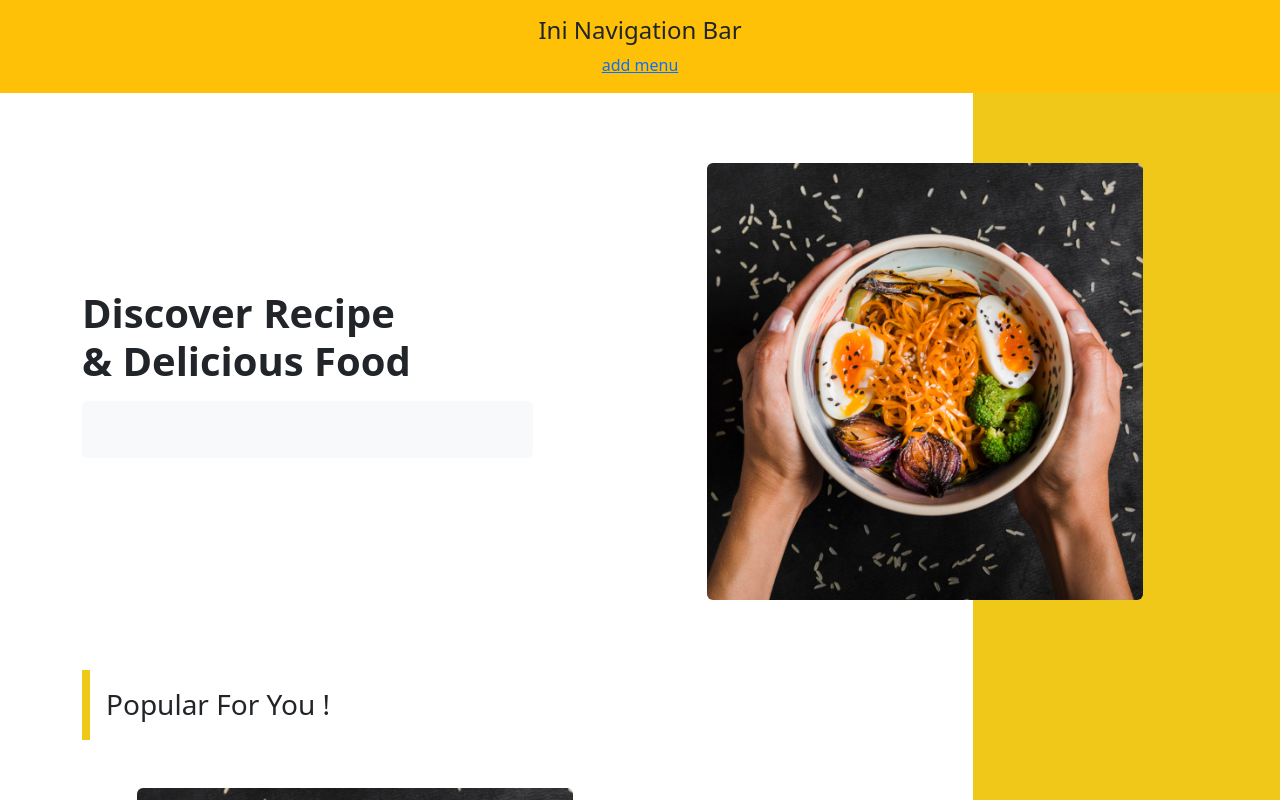
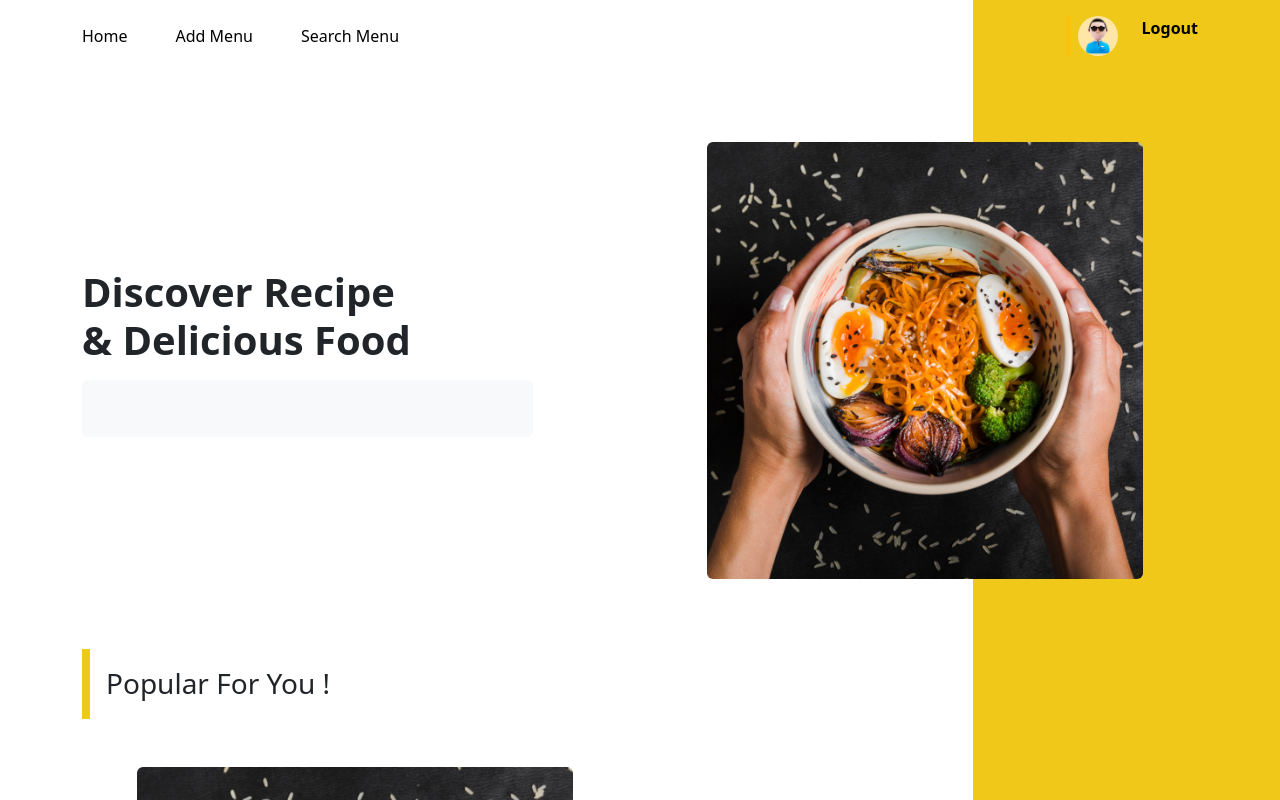
Before and after one commit to matfaisall/recipe-frontend-redux, a React (Vite) app: page / in a window 1280 px wide. Shown: the top 800 px of the page. Built offline with nearby package versions, Linux system fonts and the light colour scheme; no server answers; sample sign-in values are in the browser's storage; some icons are missing.

Commit message:
fix dinamis navbar

```diff
--- a/package.json
+++ b/package.json
@@ -13,6 +13,7 @@
     "axios": "^1.4.0",
     "bootstrap": "^5.3.1",
     "boxicons": "^2.1.4",
+    "jwt-decode": "^3.1.2",
     "react": "^18.2.0",
     "react-bootstrap": "^2.8.0",
     "react-dom": "^18.2.0",
--- a/src/components/Navbar.jsx
+++ /dev/null
@@ -1,14 +0,0 @@
-import React from "react";
-import { Link } from "react-router-dom";
-Link;
-
-const Navbar = () => {
-  return (
-    <div className="text-center py-3 bg-warning">
-      <h4>Ini Navigation Bar</h4>
-      <Link to="/add-recipe">add menu</Link>
-    </div>
-  );
-};
-
-export default Navbar;
--- /dev/null
+++ b/src/components/NavbarGuest.jsx
@@ -0,0 +1,52 @@
+import React from "react";
+
+import jwt_decode from "jwt-decode";
+import { Link } from "react-router-dom";
+
+import { Container, Navbar, Nav } from "react-bootstrap";
+
+import { useNavigate } from "react-router-dom";
+import { useSelector } from "react-redux";
+
+import imageAvata from "../assets/images/avatar.jpg";
+
+const NavbarGuest = () => {
+  return (
+    <Navbar expand="lg" data-bs-theme="light">
+      <Container>
+        <Navbar.Toggle aria-controls="basic-navbar-nav" />
+        <Navbar.Collapse id="navbar-nav">
+          <Nav className="d-flex flex-column flex-lg-row gap-2 gap-md-3 gap-lg-5 py-3">
+            <Link
+              to="/auth/register"
+              className="link text-black fw-medium"
+              style={{ textDecoration: "none" }}
+            >
+              Register
+            </Link>
+            <Nav>
+              <Link
+                to="/auth/login"
+                className="link text-black fw-medium"
+                style={{ textDecoration: "none" }}
+              >
+                Login
+              </Link>
+            </Nav>
+            <Nav>
+              <Link
+                to="/list-recipe"
+                className="link text-black fw-medium"
+                style={{ textDecoration: "none" }}
+              >
+                Search Menu
+              </Link>
+            </Nav>
+          </Nav>
+        </Navbar.Collapse>
+      </Container>
+    </Navbar>
+  );
+};
+
+export default NavbarGuest;
--- /dev/null
+++ b/src/components/NavigationBar.jsx
@@ -0,0 +1,94 @@
+import React from "react";
+import jwt_decode from "jwt-decode";
+import { Link } from "react-router-dom";
+
+import { Container, Navbar, Nav } from "react-bootstrap";
+
+import { useNavigate } from "react-router-dom";
+import { useSelector } from "react-redux";
+
+import imageAvata from "../assets/images/avatar.jpg";
+
+const NavigationBar = () => {
+  const token = localStorage?.getItem("token");
+  const decode = jwt_decode(token);
+
+  const handleLogout = () => {
+    localStorage.clear();
+    Navigate("/auth/register");
+  };
+
+  return (
+    <>
+      <Navbar expand="lg" data-bs-theme="light">
+        <Container>
+          <Navbar.Toggle aria-controls="basic-navbar-nav" />
+          <Navbar.Collapse id="navbar-nav">
+            <Nav className="d-flex flex-column flex-lg-row gap-2 gap-md-3 gap-lg-5 py-3">
+              <Link
+                to="/"
+                className="link text-black fw-medium"
+                style={{ textDecoration: "none" }}
+              >
+                Home
+              </Link>
+              <Nav>
+                <Link
+                  to="/add-recipe"
+                  className="link text-black fw-medium"
+                  style={{ textDecoration: "none" }}
+                >
+                  Add Menu
+                </Link>
+              </Nav>
+              <Nav>
+                <Link
+                  to="/list-recipe"
+                  className="link text-black fw-medium"
+                  style={{ textDecoration: "none" }}
+                >
+                  Search Menu
+                </Link>
+              </Nav>
+            </Nav>
+            <div className="ms-auto">
+              <div className="d-flex align-content-center">
+                <div className="border-start border-3 border-warning">
+                  <div className="d-flex ms-2">
+                    <img
+                      src={imageAvata}
+                      alt=""
+                      className="rounded-circle"
+                      style={{ width: 40 }}
+                    />
+                  </div>
+                </div>
+                <div className="d-flex flex-column ms-4">
+                  <h6 className="mb-0">
+                    <Link
+                      className="text-black"
+                      style={{ textDecoration: "none" }}
+                    >
+                      {localStorage.getItem("name")}
+                    </Link>
+                  </h6>
+                  <p className="mb-0 text-start">
+                    <Link
+                      className="fw-bold text-black"
+                      style={{ textDecoration: "none" }}
+                      onClick={() => handleLogout()}
+                    >
+                      Logout
+                    </Link>
+                  </p>
+                </div>
+              </div>
+            </div>
+          </Navbar.Collapse>
+        </Container>
+      </Navbar>
+    </>
+  );
+};
+
+export default NavigationBar;
--- a/src/redux/action/login.js
+++ b/src/redux/action/login.js
@@ -13,6 +13,10 @@ export const login = (form, navigate) => async (dispatch) => {
 
     // console.log(result.data.data);
     localStorage.setItem("token", result.data.data.token);
+    localStorage.setItem("name", result.data.data.name);
+    localStorage.setItem("email", result.data.data.email);
+    localStorage.setItem("photo", result.data.data.photo);
+    // console.log(result.data.data);
 
     Swal.fire({
       position: "top-end",
--- a/src/views/AddRecipe.jsx
+++ b/src/views/AddRecipe.jsx
@@ -1,6 +1,6 @@
 import React, { useState } from "react";
 import { Container, Row, Col, Form, Card, Button } from "react-bootstrap";
-import Navbar from "../components/Navbar";
+import Navbar from "../components/NavigationBar";
 
 import StyleAddRecipe from "./styles/AddRecipe.module.css";
 import { useNavigate } from "react-router-dom";
--- a/src/views/DetailRecipe.jsx
+++ b/src/views/DetailRecipe.jsx
@@ -1,6 +1,6 @@
 import React from "react";
 
-import Navbar from "../components/Navbar";
+import Navbar from "../components/NavigationBar";
 import Footer from "../components/Footer";
 import { Container, Row, Col, Card, Button } from "react-bootstrap";
 
--- a/src/views/EditRecipe.jsx
+++ b/src/views/EditRecipe.jsx
@@ -1,6 +1,6 @@
 import React, { useEffect, useState } from "react";
 import { Container, Row, Col, Form, Card, Button } from "react-bootstrap";
-import Navbar from "../components/Navbar";
+import Navbar from "../components/NavigationBar";
 
 import { useDispatch, useSelector } from "react-redux";
 import { useNavigate, useParams } from "react-router-dom";
--- a/src/views/LandingPage.jsx
+++ b/src/views/LandingPage.jsx
@@ -3,7 +3,8 @@ import React from "react";
 // import data recipe popular
 import popularRecipeData from "../assets/dataRecipePopular/PopularRecipeData";
 
-import Navbar from "../components/Navbar";
+import Navbar from "../components/NavigationBar";
+import NavbarGuest from "../components/NavbarGuest";
 import SearchBar from "../components/SearchBar";
 import Footer from "../components/Footer";
 import CardPopularRecipe from "../components/CardPopularRecipe";
@@ -15,10 +16,23 @@ import StyleLanding from "./styles/LandingPage.module.css";
 import imageHero from "../assets/images/menu-hero.jpg";
 
 const LandingPage = () => {
+  const token = localStorage.getItem("token");
+  console.log(token);
+
+  const navbarDisplay = () => {
+    if (token) {
+      return <Navbar />;
+    } else {
+      return <NavbarGuest />;
+    }
+  };
+
   return (
     <>
       <span className={`${StyleLanding["bg-yellow"]}`}></span>
-      <Navbar />
+
+      {navbarDisplay()}
+
       {/* Section Header */}
       <section>
         <Container>
--- a/src/views/ListRecipe.jsx
+++ b/src/views/ListRecipe.jsx
@@ -1,6 +1,6 @@
 import React, { useState, useEffect } from "react";
 import { Container, Row, Col, Card, Badge, Button } from "react-bootstrap";
-import Navbar from "../components/Navbar";
+import Navbar from "../components/NavigationBar";
 import Footer from "../components/Footer";
 import { Link, useNavigate } from "react-router-dom";
 import imageAvatar from "../assets/images/avatar.jpg";
--- a/src/views/SearchRecipe.jsx
+++ b/src/views/SearchRecipe.jsx
@@ -17,7 +17,7 @@ import { getMenu, searchMenu } from "../redux/action/recipe";
 
 // console.log(data);
 
-import Navbar from "../components/Navbar";
+import Navbar from "../components/NavigationBar";
 import Footer from "../components/Footer";
 import imageTest from "../assets/images/popular-recipe5.jpg";
 import imageProfileTest from "../assets/images/avatar.jpg";
```
Also changed, not shown: 1 other file (tests, documents, lock files or other folders).
